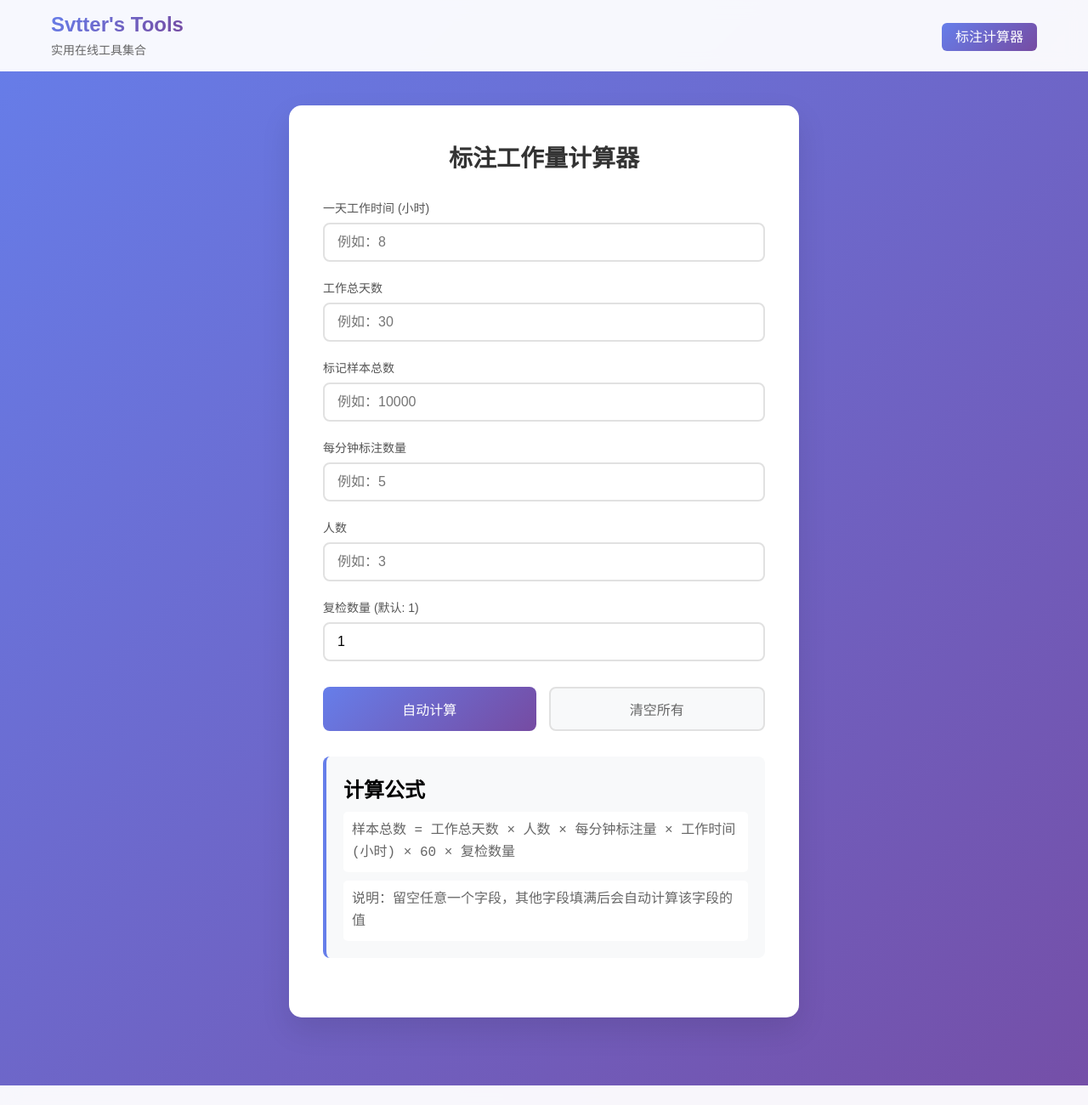
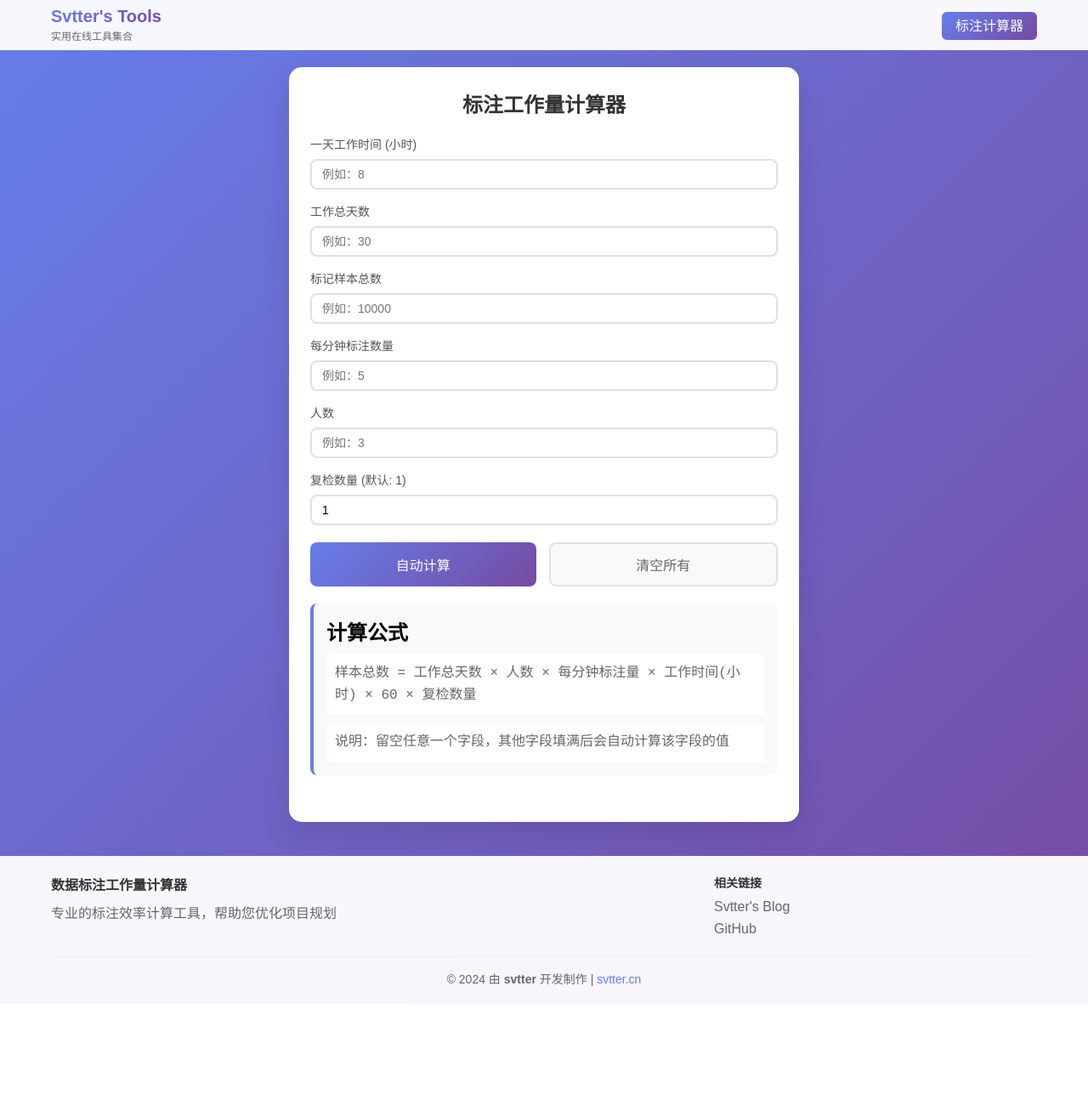
Before and after one commit to Svtter/cost_computing, a plain HTML site: page index.html in a window 1280 px wide. Shown: the top 1300 px of the page at 85% size. After the commit the page ends 1181 px from the top, so only its background shows below. Drawn offline with Linux system fonts and the light colour scheme.

Commit message:
update header and footer

```diff
--- a/index.html
+++ b/index.html
@@ -79,7 +79,7 @@
             background: rgba(255, 255, 255, 0.95);
             backdrop-filter: blur(10px);
             border-bottom: 1px solid rgba(255, 255, 255, 0.2);
-            padding: 15px 0;
+            padding: 8px 0;
         }
 
         .header-container {
@@ -93,7 +93,7 @@
 
         .header-brand h1 {
             margin: 0;
-            font-size: 24px;
+            font-size: 20px;
             color: #333;
         }
 
@@ -107,8 +107,8 @@
         }
 
         .header-brand p {
-            margin: 5px 0 0 0;
-            font-size: 14px;
+            margin: 2px 0 0 0;
+            font-size: 12px;
             color: #666;
         }
 
@@ -132,14 +132,14 @@
             display: flex;
             justify-content: center;
             align-items: center;
-            padding: 40px 20px;
+            padding: 20px;
         }
 
         .calculator-container {
             background: white;
             border-radius: 15px;
             box-shadow: 0 15px 35px rgba(0, 0, 0, 0.1);
-            padding: 40px;
+            padding: 25px;
             max-width: 600px;
             width: 100%;
         }
@@ -147,13 +147,13 @@
         .title {
             text-align: center;
             color: #333;
-            margin-bottom: 30px;
-            font-size: 28px;
+            margin-bottom: 20px;
+            font-size: 24px;
             font-weight: bold;
         }
 
         .form-group {
-            margin-bottom: 20px;
+            margin-bottom: 15px;
         }
 
         .form-group label {
@@ -166,10 +166,10 @@
 
         .form-group input {
             width: 100%;
-            padding: 12px 15px;
+            padding: 8px 12px;
             border: 2px solid #e1e1e1;
             border-radius: 8px;
-            font-size: 16px;
+            font-size: 14px;
             transition: border-color 0.3s ease;
         }
 
@@ -186,7 +186,7 @@
         .button-group {
             display: flex;
             gap: 15px;
-            margin: 30px 0;
+            margin: 20px 0;
         }
 
         .btn {
@@ -223,8 +223,8 @@
         .formula-display {
             background: #f8f9fa;
             border-radius: 8px;
-            padding: 20px;
-            margin-top: 30px;
+            padding: 15px;
+            margin-top: 20px;
             border-left: 4px solid #667eea;
         }
 
@@ -255,32 +255,32 @@
             background: rgba(255, 255, 255, 0.95);
             backdrop-filter: blur(10px);
             border-top: 1px solid rgba(255, 255, 255, 0.2);
-            margin-top: 40px;
+            margin-top: 20px;
         }
 
         .footer-container {
             max-width: 1200px;
             margin: 0 auto;
-            padding: 40px 20px 20px;
+            padding: 20px;
         }
 
         .footer-content {
             display: grid;
             grid-template-columns: 2fr 1fr;
-            gap: 40px;
-            margin-bottom: 30px;
+            gap: 20px;
+            margin-bottom: 15px;
         }
 
         .footer-section h3 {
             color: #333;
-            margin-bottom: 15px;
-            font-size: 18px;
+            margin-bottom: 10px;
+            font-size: 16px;
         }
 
         .footer-section h4 {
             color: #333;
-            margin-bottom: 15px;
-            font-size: 16px;
+            margin-bottom: 10px;
+            font-size: 14px;
         }
 
         .footer-section p {
@@ -311,7 +311,7 @@
 
         .footer-bottom {
             border-top: 1px solid #eee;
-            padding-top: 20px;
+            padding-top: 15px;
             text-align: center;
         }
 
@@ -360,7 +360,7 @@
             }
 
             .main-content {
-                padding: 20px;
+                padding: 15px;
             }
         }
     </style>
```
Also changed, not shown: .claude/settings.local.json (added).
